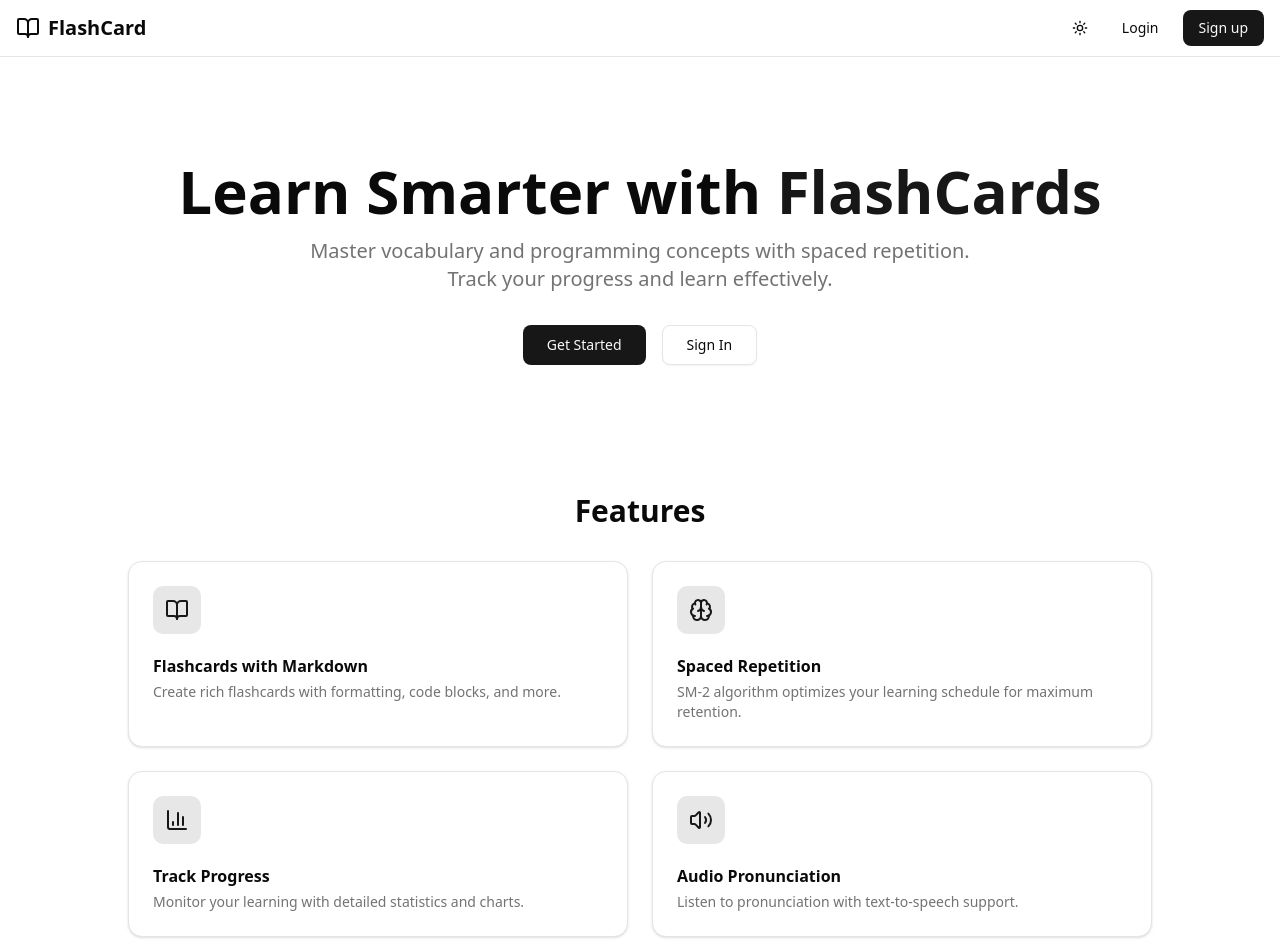
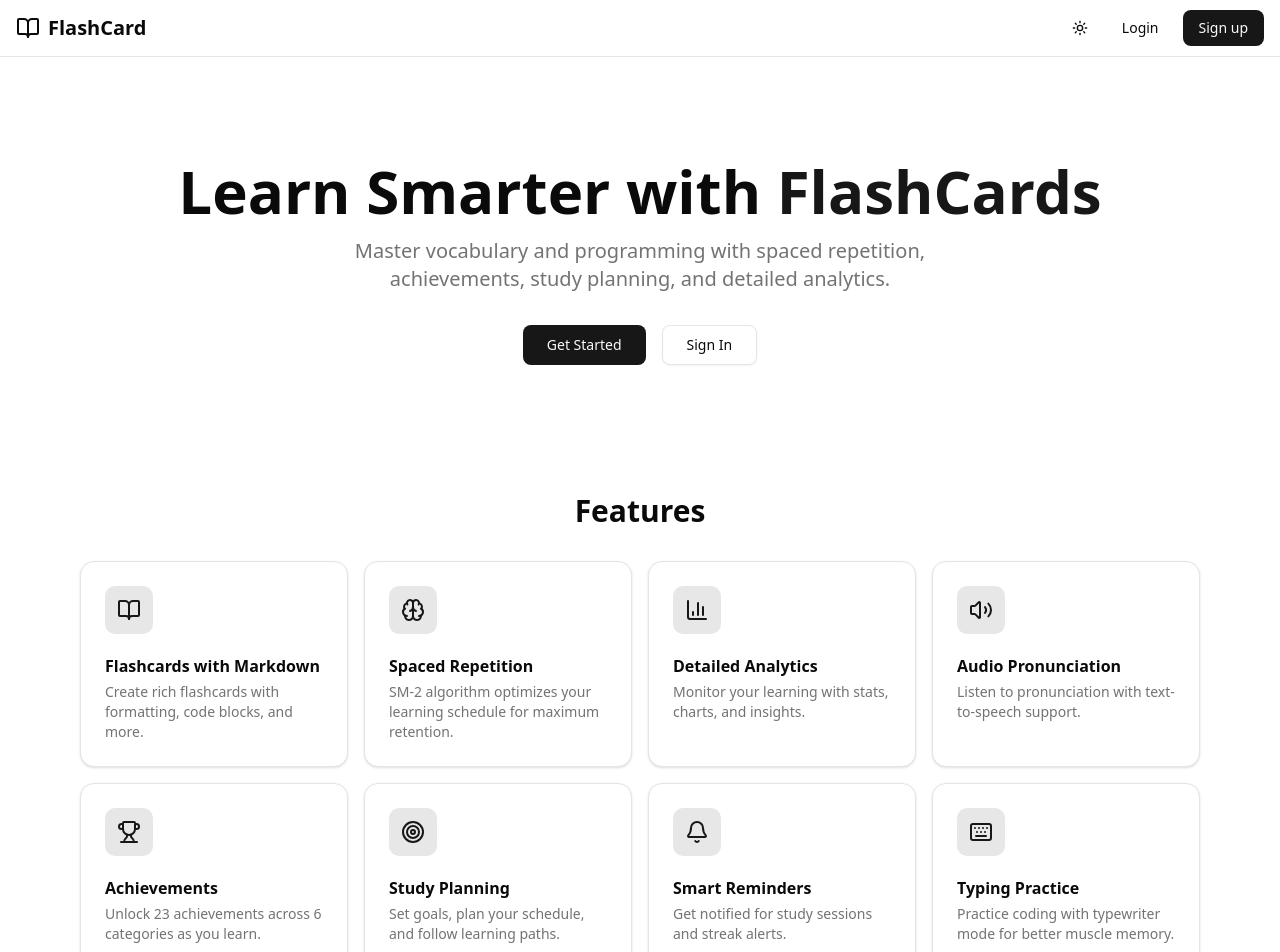
Before and after one commit to nat-prohmpiriya/flascard-app, a Next.js app: page / in a window 1280 px wide. Shown: the top 952 px of the page. Built offline with nearby package versions, Linux system fonts and the light colour scheme; no server answers.

Commit message:
Enhance homepage features section with additional features and improved layout

```diff
--- a/app/page.tsx
+++ b/app/page.tsx
@@ -6,7 +6,7 @@ import { useAuth } from '@/contexts/AuthContext';
 import { Button } from '@/components/ui/button';
 import { Card, CardContent, CardDescription, CardHeader, CardTitle } from '@/components/ui/card';
 import Link from 'next/link';
-import { BookOpen, Brain, BarChart3, Volume2 } from 'lucide-react';
+import { BookOpen, Brain, BarChart3, Volume2, Trophy, Target, Bell, Keyboard } from 'lucide-react';
 
 export default function Home() {
   const { firebaseUser, loading } = useAuth();
@@ -39,13 +39,33 @@ export default function Home() {
     },
     {
       icon: BarChart3,
-      title: 'Track Progress',
-      description: 'Monitor your learning with detailed statistics and charts.',
+      title: 'Detailed Analytics',
+      description: 'Monitor your learning with stats, charts, and insights.',
     },
     {
       icon: Volume2,
       title: 'Audio Pronunciation',
       description: 'Listen to pronunciation with text-to-speech support.',
+    },
+    {
+      icon: Trophy,
+      title: 'Achievements',
+      description: 'Unlock 23 achievements across 6 categories as you learn.',
+    },
+    {
+      icon: Target,
+      title: 'Study Planning',
+      description: 'Set goals, plan your schedule, and follow learning paths.',
+    },
+    {
+      icon: Bell,
+      title: 'Smart Reminders',
+      description: 'Get notified for study sessions and streak alerts.',
+    },
+    {
+      icon: Keyboard,
+      title: 'Typing Practice',
+      description: 'Practice coding with typewriter mode for better muscle memory.',
     },
   ];
 
@@ -57,8 +77,8 @@ export default function Home() {
           Learn Smarter with <span className="text-primary">FlashCards</span>
         </h1>
         <p className="text-lg md:text-xl text-muted-foreground max-w-2xl mx-auto mb-8">
-          Master vocabulary and programming concepts with spaced repetition.
-          Track your progress and learn effectively.
+          Master vocabulary and programming with spaced repetition, achievements,
+          study planning, and detailed analytics.
         </p>
         <div className="flex gap-4 justify-center">
           <Button size="lg" asChild>
@@ -71,9 +91,9 @@ export default function Home() {
       </section>
 
       {/* Features Section */}
-      <section className="w-full max-w-5xl py-12">
+      <section className="w-full max-w-6xl py-12 px-4">
         <h2 className="text-2xl md:text-3xl font-bold text-center mb-8">Features</h2>
-        <div className="grid md:grid-cols-2 gap-6">
+        <div className="grid sm:grid-cols-2 lg:grid-cols-4 gap-4">
           {features.map((feature, index) => (
             <Card key={index}>
               <CardHeader>
```
